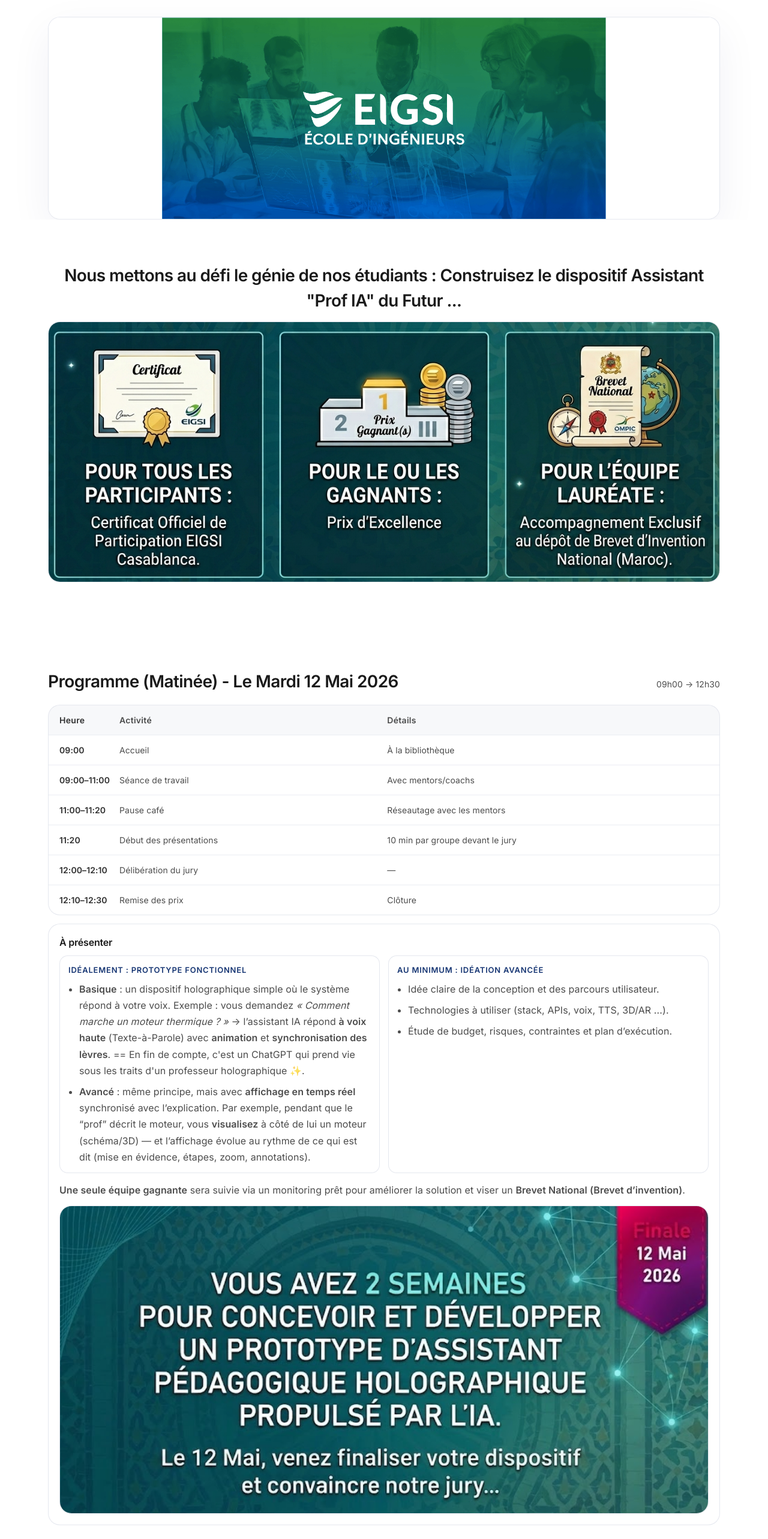
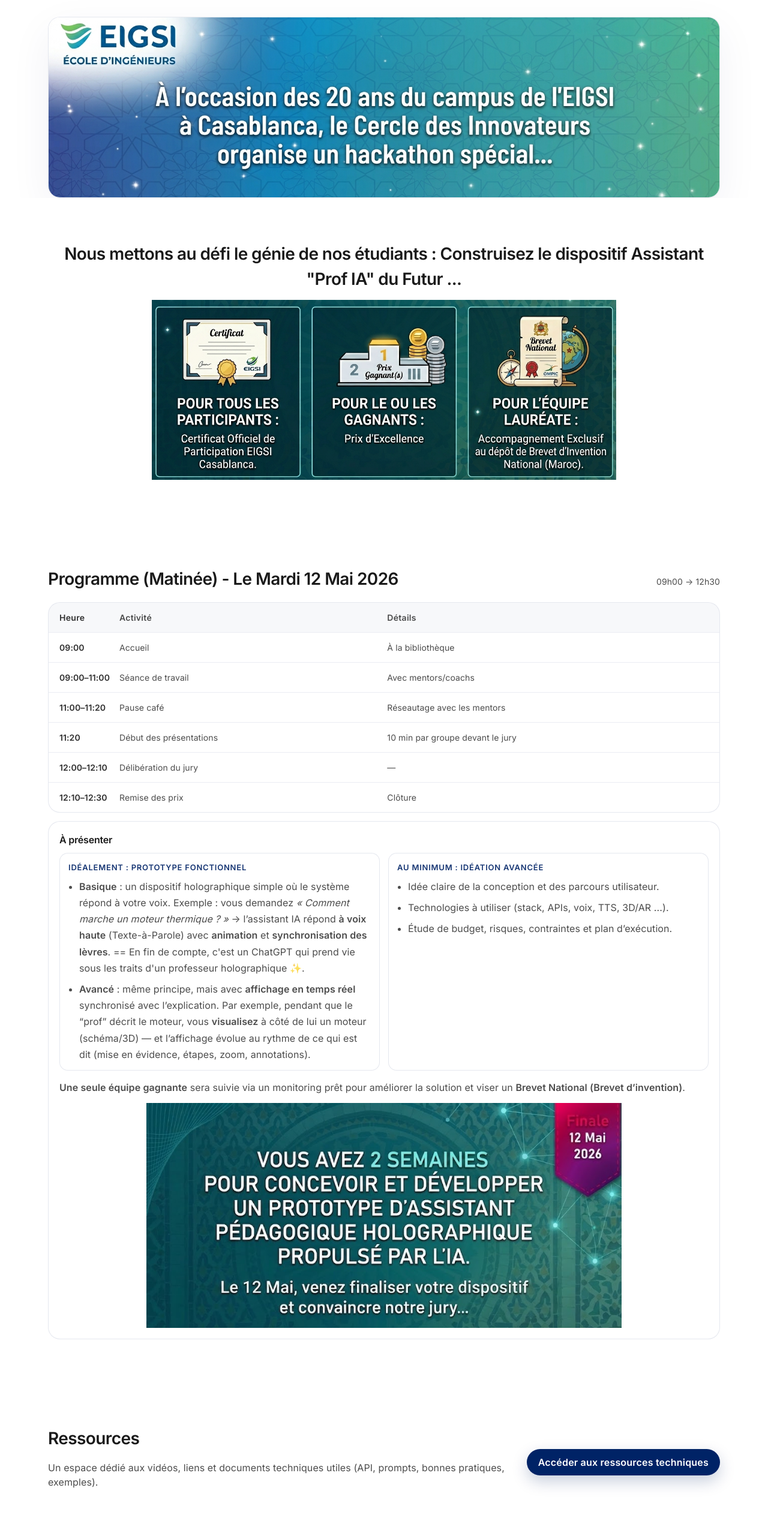
Before and after one commit to phd-benel/EIGSI-Hologram-AI-Hackathon, a React (Vite) app: page / in a window 1280 px wide. Shown: the top 2566 px of the page at 60% size. Built offline with nearby package versions, Linux system fonts and the light colour scheme.

Commit message:
first jet

```diff
--- a/src/index.css
+++ b/src/index.css
@@ -105,8 +105,8 @@
   width: 100%;
   max-width: none;
   height: auto;
-  border-radius: var(--radius);
-  border: 1px solid var(--blue-border-weak);
+  max-height: 300px;
+  object-fit: contain;
   background: white;
 }
 
@@ -231,17 +231,15 @@
 }
 
 .wideCard {
-  border-radius: var(--radius);
-  border: 1px solid var(--blue-border-weak);
-  background: white;
   overflow: hidden;
-  box-shadow: 0 22px 70px rgba(0, 35, 102, 0.06);
 }
 
 .wideImg {
   display: block;
   width: 100%;
   height: auto;
+  max-height: 260px;
+  object-fit: contain;
 }
 
 
@@ -369,9 +367,9 @@
   width: 100%;
   max-width: none;
   height: auto;
-  border-radius: var(--radius);
-  border: 1px solid var(--blue-border-weak);
-  background: white;
+  max-height: 375px;
+  object-fit: contain;
+
 }
 
 .split {
--- a/src/pages/LandingPage.tsx
+++ b/src/pages/LandingPage.tsx
@@ -25,7 +25,7 @@
       <header id="top" className="hero" aria-label="Bannière Hackathon">
         <div className="container">
           <div className="heroCard" aria-label="Bannière du hackathon">
-            <img className="heroImg" src="/Figures/1-Hero-Banner.png" alt="Hackathon Assistant IA" />
+            <img className="heroImg" src="/Figures/Header.png" alt="Hackathon Assistant IA" />
           </div>
         </div>
       </header>
@@ -183,6 +183,9 @@
         </div>
       </section>
 
+
+
+      <footer className="footer">
       <section className="section">
         <div className="container">
           <div className="wideCard" aria-label="Bannière finale">
@@ -195,9 +198,8 @@
           </div>
         </div>
       </section>
+        <div className="container footerInner">
 
-      <footer className="footer">
-        <div className="container footerInner">
           <span className="muted">
             Propulsé par Le Cercle des Innovateurs de EIGSI CASABLANCA © {new Date().getFullYear()}
           </span>
```
Also changed, not shown: 1 other file (tests, documents, lock files or other folders).
